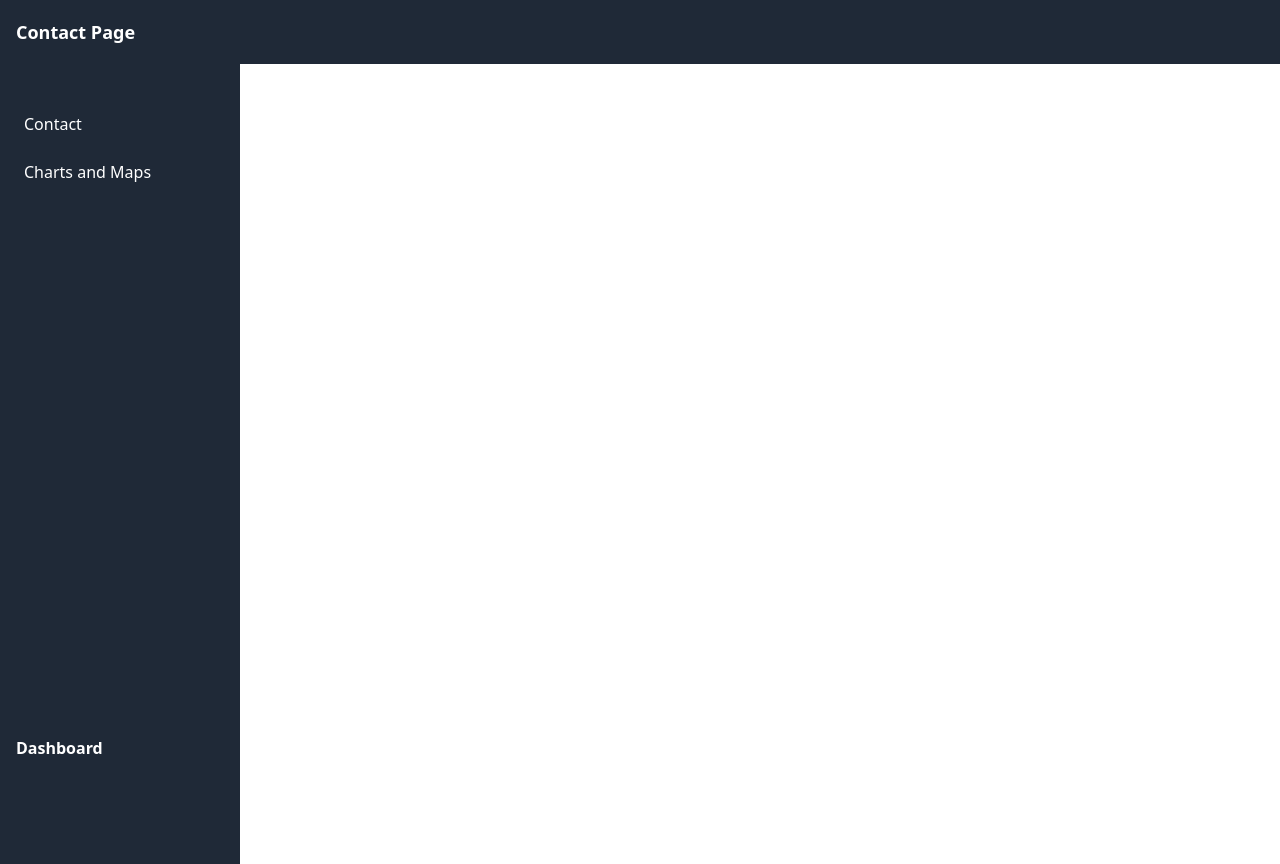
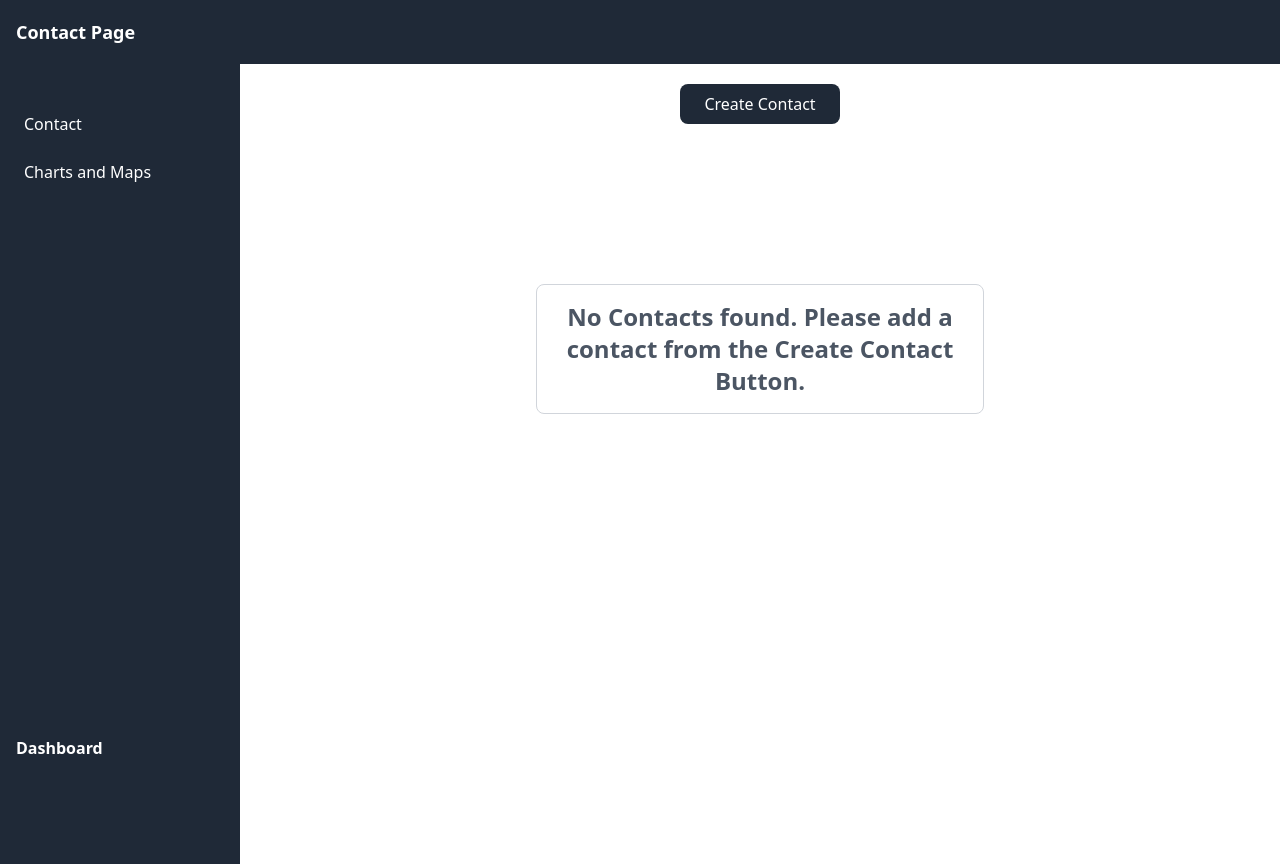
Before and after one commit to devpaths/contact_management, a React (Create React App) app: page / in a window 1280 px wide. Built offline with nearby package versions, Linux system fonts and the light colour scheme.

Commit message:
bug fixes

```diff
--- a/src/App.tsx
+++ b/src/App.tsx
@@ -1,5 +1,5 @@
 import React, { useEffect, useState } from "react";
-import { Routes, Route } from "react-router-dom";
+import { Routes, Route, useNavigate, useLocation } from "react-router-dom";
 import Edit_Contact from "./Components/edit_Contact";
 //Components
 import { ToastContainer } from 'react-toastify';
@@ -12,6 +12,8 @@ import Add_Contact from "./Components/Add_Contact";
 import Dashboard from "./Components/Monitor";
 
 const App: React.FC = () => {
+  const navigate = useNavigate();
+  const location = useLocation();
  const [c,setC]=useState(0);
 
  const dash =() => {
@@ -21,8 +23,12 @@ const App: React.FC = () => {
   setC(0);
  }
  useEffect(() => {
-  setC(1);
-}, []);
+  if (location.pathname === "/Monitor") {
+    setC(1);
+  }
+},[location.pathname]);
+
+
   return (
     <div>
       <ToastContainer />
@@ -36,7 +42,7 @@ const App: React.FC = () => {
 
       <Routes>
       <Route path="/add_contact" element={<Add_Contact dash6={dash1}/>} />
-      <Route path="/Monitor" element={<Dashboard />} />
+      <Route path="/Monitor" element={<Dashboard/>} />
       <Route path="/edit/:id" element={<Edit_Contact dash5={dash1} />} />
     </Routes>
       </div>
--- a/src/Components/Monitor.jsx
+++ b/src/Components/Monitor.jsx
@@ -5,12 +5,13 @@ import { MapContainer, TileLayer } from "react-leaflet";
 import WorldMap from "./Map";
 
 import Chart from "chart.js/auto"; // Importing Chart.js for creating charts
+import { useNavigate } from "react-router";
 
 const Dashboard = () => {
+  const navigate = useNavigate();
   const [countriesData, setCountriesData] = useState([]); // State for storing countries data
   const [chartData, setChartData] = useState(null); // State for storing chart data
   const [chartInstance, setChartInstance] = useState(null); // State for storing chart instance
-
   useEffect(() => {
     // Fetching countries data from API
     axios("https://disease.sh/v3/covid-19/countries").then((res) => {
```
